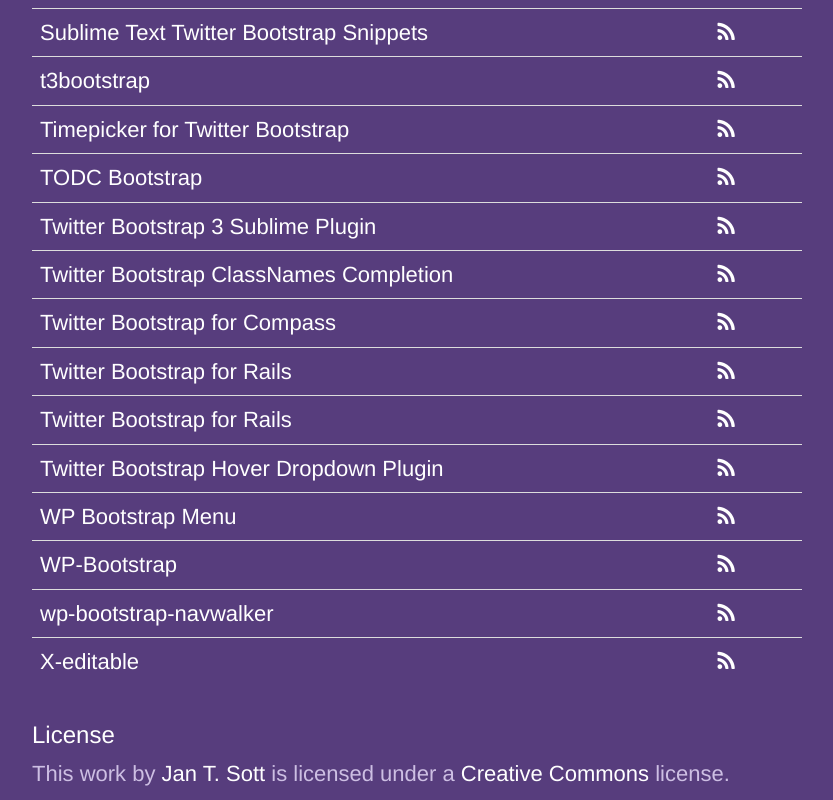
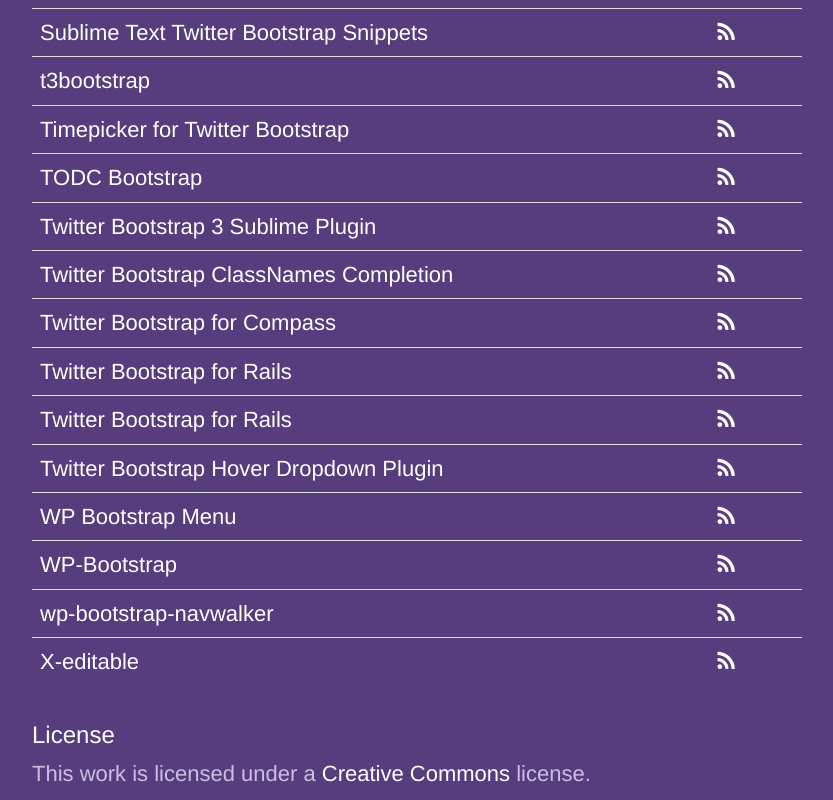
Before and after one commit to gitbootstrap/feeds, a plain HTML site: page index.html in a window 1280 px wide. Shown: the part 4470-5270 px from the top of the page, without its empty margins (223-1056 px from the left). Drawn offline with nearby package versions, Linux system fonts and the light colour scheme.

Commit message:
Update files

```diff
--- a/index.html
+++ b/index.html
@@ -53,7 +53,7 @@
         </table>
 
         <h3>License</h3>
-        <p>This work by <a href="http://github.com/idleberg">Jan T. Sott</a> is licensed under a <a href="http://creativecommons.org/licenses/by-nc-sa/3.0" target="_blank">Creative Commons</a> license.</p>
+        <p>This work is licensed under a <a href="http://creativecommons.org/licenses/by-nc-sa/3.0" target="_blank">Creative Commons</a> license.</p>
 
     </div><!-- /.container -->
 
```
Also changed, not shown: README.md.
